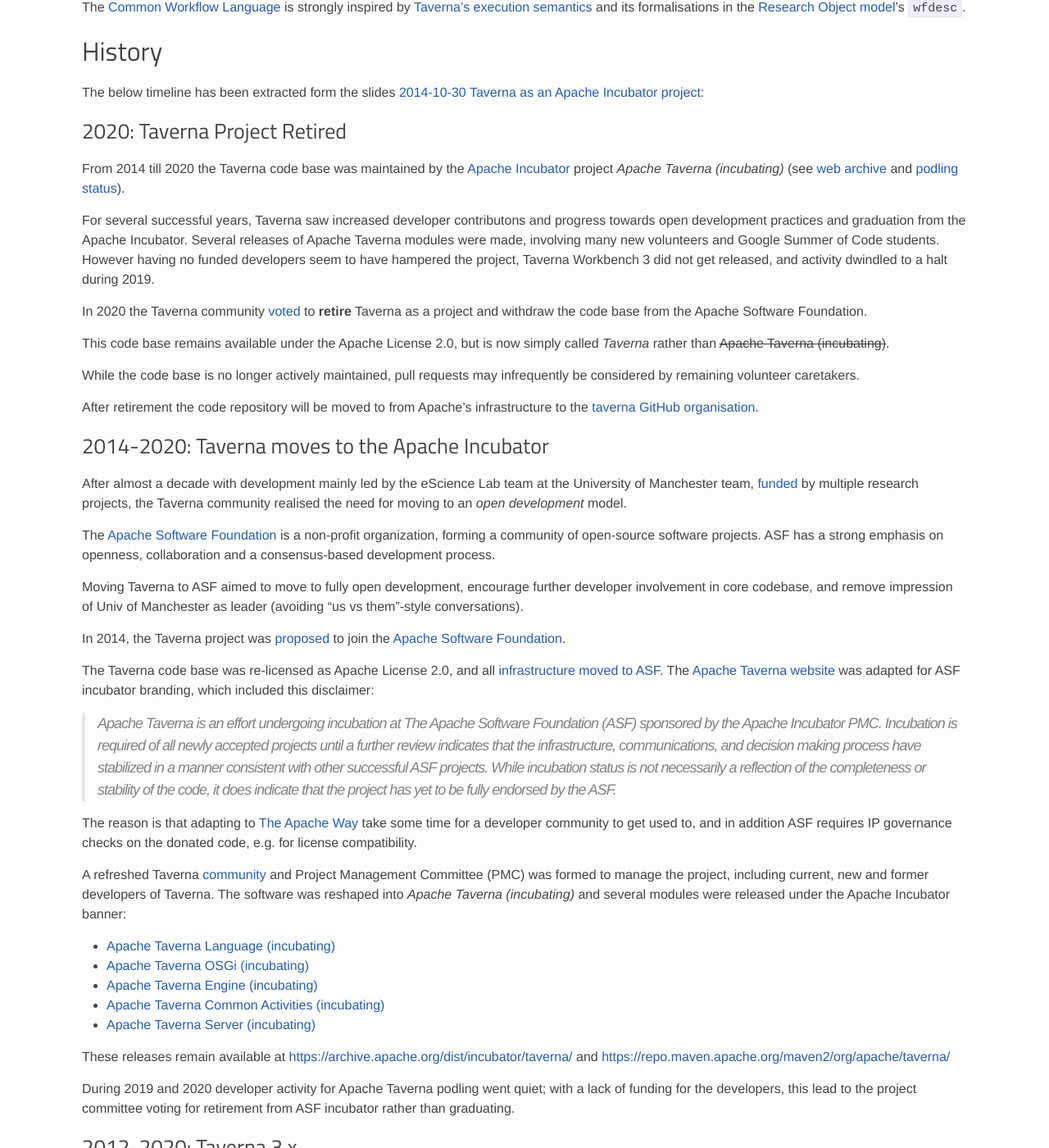
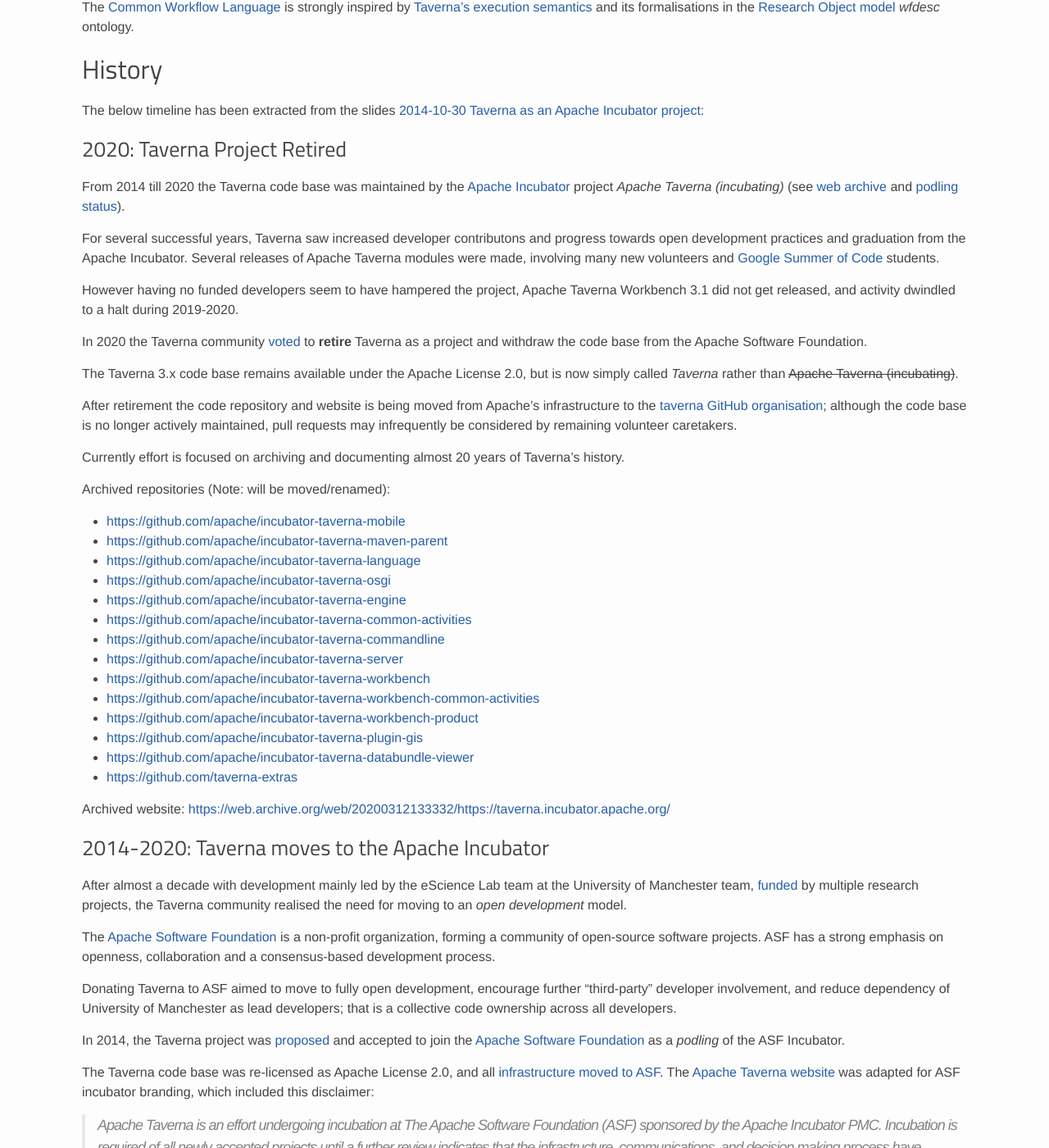
Before and after one commit to eScienceLab/eScienceLab.github.io, a Jekyll site: the page built from _old_products/taverna.md, in a window 1280 px wide and 1400 px high, scrolled down 1012 px. Shown: the whole window at 82% size. Built offline with Jekyll 4.4.1, drawn with Linux system fonts in a browser that asks for light colours; comment, search, counter and statistics services are not loaded; some of the changed text lies outside the part shown.

Commit message:
enough history!

```diff
--- a/_old_products/taverna.md
+++ b/_old_products/taverna.md
@@ -23,6 +23,7 @@
  *  **Server** (for remote execution of workflows)
  *  **Player** (Web interface plugin for submitting workflows for remote execution written in Ruby on Rails)
  *  **Taverna Online** (for creation of Taverna workflows from a Web browser)
+ *  **Taverna Mobile** (for running Taverna workflows from an Android phone)
 
 Taverna was used for graphically composing and executing computational
 workflows combining diverse sets of WSDL/REST web services, command line tools,
@@ -51,12 +52,12 @@
 
 The [Common Workflow Language](/activities/cwl/) is strongly inspired by
 [Taverna's execution semantics](https://www.research.manchester.ac.uk/portal/en/publications/taverna-reloaded%28440517ff-a203-495c-88a5-4691ff9c6540%29.html)
-and its formalisations in the [Research Object model](https://doi.org/10.1016/j.websem.2015.01.003)'s `wfdesc`.
+and its formalisations in the [Research Object model](https://doi.org/10.1016/j.websem.2015.01.003) _wfdesc_ ontology.
 
 
 ## History
 
-The below timeline has been extracted form the slides [2014-10-30 Taverna as an Apache Incubator project](https://www.slideshare.net/soilandreyes/20141030tavernaincubator):
+The below timeline has been extracted from the slides [2014-10-30 Taverna as an Apache Incubator project](https://www.slideshare.net/soilandreyes/20141030tavernaincubator):
 
 ### 2020: Taverna Project Retired
 
@@ -69,23 +70,48 @@
 For several successful years, Taverna saw increased developer contributons and
 progress towards open development practices and graduation from the Apache
 Incubator. Several releases of Apache Taverna modules were made, involving
-many new volunteers and Google Summer of Code students. However having no
-funded developers seem to have hampered the project, Taverna Workbench 3
-did not get released, and activity dwindled to a halt during 2019.
+many new volunteers and [Google Summer of Code](https://summerofcode.withgoogle.com/)
+students.
+
+However having no funded developers seem to have hampered the project, Apache
+Taverna Workbench 3.1 did not get released, and activity dwindled to a halt
+during 2019-2020.
 
 In 2020 the Taverna community
 [voted](https://lists.apache.org/thread.html/r559e0dd047103414fbf48a6ce1bac2e17e67504c546300f2751c067c%40%3Cdev.taverna.apache.org%3E)
 to **retire** Taverna as a project and withdraw the code base from the Apache Software Foundation.
 
-This code base remains available under the Apache License 2.0, but is now simply called
+The Taverna 3.x code base remains available under the Apache License 2.0, but is now simply called
 _Taverna_ rather than ~~Apache Taverna (incubating)~~.
 
-While the code base is no longer actively maintained, pull requests
+
+After retirement the code repository and website is being moved from
+Apache's infrastructure to the
+[taverna GitHub organisation](https://github.com/taverna); although
+the code base is no longer actively maintained, pull requests
 may infrequently be considered by remaining volunteer caretakers.
 
-After retirement the code repository will be moved to from
-Apache's infrastructure to the [taverna GitHub organisation](https://github.com/taverna).
+Currently effort is focused on archiving and documenting
+almost 20 years of Taverna's history.
 
+Archived repositories (Note: will be moved/renamed):
+* <https://github.com/apache/incubator-taverna-mobile>
+* <https://github.com/apache/incubator-taverna-maven-parent>
+* <https://github.com/apache/incubator-taverna-language>
+* <https://github.com/apache/incubator-taverna-osgi>
+* <https://github.com/apache/incubator-taverna-engine>
+* <https://github.com/apache/incubator-taverna-common-activities>
+* <https://github.com/apache/incubator-taverna-commandline>
+* <https://github.com/apache/incubator-taverna-server>
+* <https://github.com/apache/incubator-taverna-workbench>
+* <https://github.com/apache/incubator-taverna-workbench-common-activities>
+* <https://github.com/apache/incubator-taverna-workbench-product>
+* <https://github.com/apache/incubator-taverna-plugin-gis>
+* <https://github.com/apache/incubator-taverna-databundle-viewer>
+* <https://github.com/taverna-extras>
+
+
+Archived website: <https://web.archive.org/web/20200312133332/https://taverna.incubator.apache.org/>
 
 ### 2014-2020: Taverna moves to the Apache Incubator
 
@@ -98,10 +124,14 @@
 strong emphasis on openness, collaboration and a consensus-based development
 process.
 
-Moving Taverna to ASF aimed to move to fully open development, encourage further developer involvement in core codebase, and remove impression of Univ of Manchester as leader (avoiding "us vs them"-style conversations).
+Donating Taverna to ASF aimed to move to fully open development, encourage
+further "third-party" developer involvement, and reduce dependency of
+University of Manchester as lead developers; that is a collective code
+ownership across all developers.
 
 In 2014, the Taverna project was [proposed](https://cwiki.apache.org/confluence/display/incubator/TavernaProposal)
-to join the [Apache Software Foundation](https://apache.org/).
+and accepted to join the [Apache Software Foundation](https://apache.org/)
+as a _podling_ of the ASF Incubator.
 
 
 The Taverna code base was re-licensed as Apache License 2.0, and all [infrastructure moved to ASF](http://web.archive.org/web/20200515163239/https://taverna.incubator.apache.org/download/code/).
@@ -117,16 +147,28 @@
 > stability of the code, it does indicate that the project has yet to be fully
 > endorsed by the ASF.
 
-The reason is that adapting to [The Apache Way](http://theapacheway.com/)
-take some time for a developer community to get used to, and in addition ASF requires
-IP governance checks on the donated code, e.g. for license compatibility.
+The reason for the disclaimer is that adapting to [The Apache
+Way](http://theapacheway.com/) take some time for a developer community to get
+used to, and in addition ASF requires IP governance checks on the donated code,
+e.g. for license compatibility. The aim of the incubation was to _graduate_
+to a top-level Apache project that would then be sustained and managed by its
+own members. Multiple ASF Members volunteered to mentor Taverna community on
+this path, in particular Andy Seaborne which was Taverna's _champion_ when
+initially proposing ASF incubation.
 
 A refreshed Taverna
 [community](https://web.archive.org/web/20200515113045/https://taverna.incubator.apache.org/about/) and
-Project Management Committee (PMC) was formed to manage the project,
-including current, new and former developers of Taverna.  The software was
-reshaped into _Apache Taverna (incubating)_ and
-several modules were released under the Apache Incubator banner:
+a _podling_ Project Management Committee (PMC) was formed to manage the project,
+including current, new and former developers of Taverna.
+
+The software was reshaped into _Apache Taverna (incubating)_ and
+several modules were released under the Apache Incubator banner.
+[Google Summer of Code](https://summerofcode.withgoogle.com/) students
+developed new features and products, and, in the _Apache Way_ of recognizing
+meritocracy, several new volunteers were voted to join the Taverna PPMC with
+equal voting rights.
+
+Notable [Apache Taverna (incubating)](https://web.archive.org/web/20200515113045/https://taverna.incubator.apache.org/download/) releases:
 
 * [Apache Taverna Language (incubating)](https://web.archive.org/web/20200515113756/https://taverna.incubator.apache.org/download/language)
 * [Apache Taverna OSGi (incubating)](https://web.archive.org/web/20200515113756/https://taverna.incubator.apache.org/download/osgi)
@@ -134,11 +176,17 @@
 * [Apache Taverna Common Activities (incubating)](https://web.archive.org/web/20200515113756/https://taverna.incubator.apache.org/download/common-activities)
 * [Apache Taverna Server (incubating)](https://web.archive.org/web/20200515113756/https://taverna.incubator.apache.org/download/server)
 
-These releases remain available at <https://archive.apache.org/dist/incubator/taverna/> and <https://repo.maven.apache.org/maven2/org/apache/taverna/>
+These releases remain available at
+<https://archive.apache.org/dist/incubator/taverna/> and
+<https://repo.maven.apache.org/maven2/org/apache/taverna/> using the Maven
+group ID and Java Package name `org.apache.taverna`
+(any forks of the archived code is recommended to change this identifier).
 
-During 2019 and 2020 developer activity for Apache Taverna podling went quiet;
-with a lack of funding for the developers, this lead to the project
-committee voting for retirement from ASF incubator rather than graduating.
+Unfortunately during 2019 and 2020 developer activity for Apache Taverna
+podling went quiet; with a lack of funding for paid developers, this lead to
+the project committee
+[voting for retirement](https://lists.apache.org/thread.html/r559e0dd047103414fbf48a6ce1bac2e17e67504c546300f2751c067c%40%3Cdev.taverna.apache.org%3E)
+from ASF incubator rather than graduating.
 
 
 ### 2012-2020: Taverna 3.x
@@ -264,7 +312,8 @@
 * Version 2.2 (2010) Taverna Server + ruby gem.
 * Version 2.5 (2014) Domain-specific editions (astronomy, bioinformatics, biodiversity, digital preservation). Taverna-PROV.
 
-
+Note: Source code for 2.1-2.5 is archived in [taverna-svn](https://github.com/taverna/taverna-svn/tree/master/taverna/builds/taverna-workbench/tags)
+but is split across multiple modules - builds assume access to <https://www.mygrid.org.uk/maven/repository/> for dependencies.
 
 ### 2006-2009: Productizing
 
```
Also changed, not shown: other parts of _old_products/taverna.md (+1 -1 lines).
